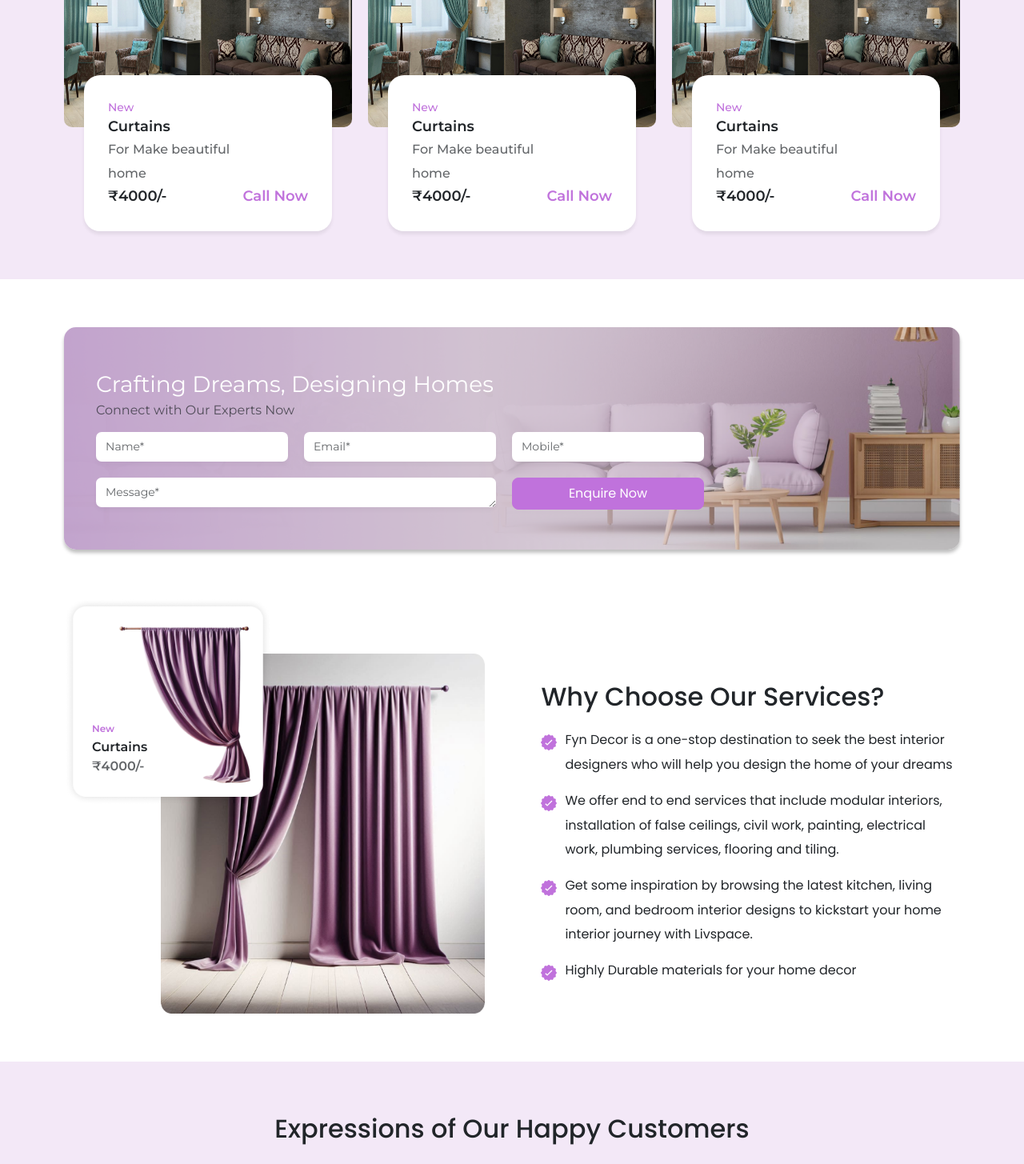
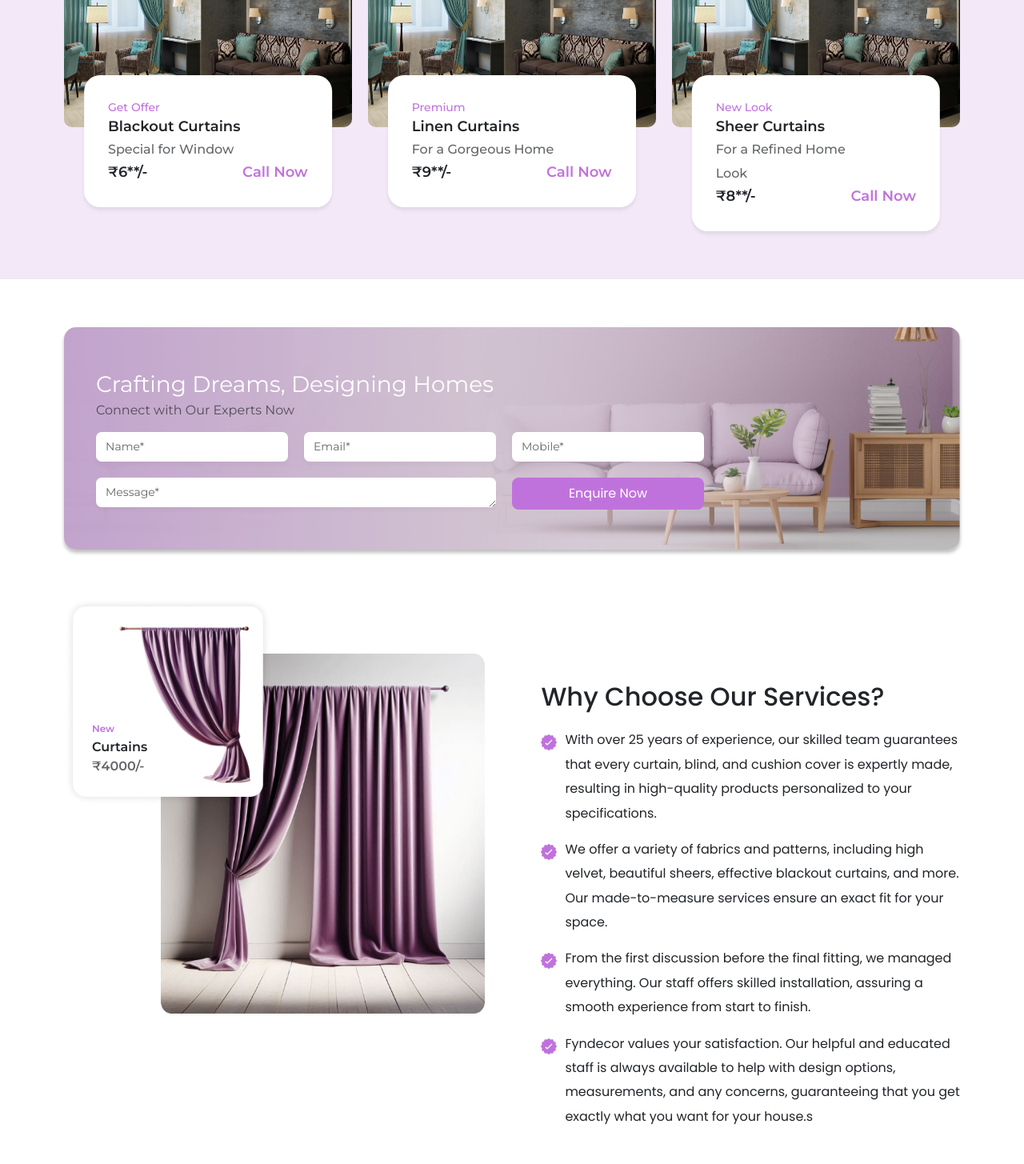
Before and after one commit to rdeepesh/fyndecor-web, a Next.js app: page / in a window 1280 px wide. Shown: the part 1940-3395 px from the top of the page at 80% size. Built offline with nearby package versions, Linux system fonts and the light colour scheme; a web font is replaced by a local one.

Commit message:
text-changes

```diff
--- a/src/app/components/ExploreOurFurnitureRange2.tsx
+++ b/src/app/components/ExploreOurFurnitureRange2.tsx
@@ -17,11 +17,11 @@ const ExploreOurFurnitureRange2 = () => {
         <div className="fancy__card">
           <Image src={cur_01} alt="" />
           <div className="content">
-            <span className="tag">New</span>
-            <h5>Curtains</h5>
-            <p>For Make beautiful home</p>
+            <span className="tag">Get Offer</span>
+            <h5>Blackout Curtains</h5>
+            <p>Special for Window </p>
             <div className="price__wrapper">
-              <span className="price">₹4000/-</span>
+              <span className="price">₹6**/-</span>
               <Link href={`tel:${MOBILE_NO}`}>Call Now</Link>
             </div>
           </div>
@@ -29,11 +29,11 @@ const ExploreOurFurnitureRange2 = () => {
         <div className="fancy__card">
           <Image src={cur_01} alt="" />
           <div className="content">
-            <span className="tag">New</span>
-            <h5>Curtains</h5>
-            <p>For Make beautiful home</p>
+            <span className="tag">Premium</span>
+            <h5>Linen Curtains</h5>
+            <p>For a Gorgeous Home</p>
             <div className="price__wrapper">
-              <span className="price">₹4000/-</span>
+              <span className="price">₹9**/-</span>
               <Link href={`tel:${MOBILE_NO}`}>Call Now</Link>
             </div>
           </div>
@@ -41,11 +41,11 @@ const ExploreOurFurnitureRange2 = () => {
         <div className="fancy__card">
           <Image src={cur_01} alt="" />
           <div className="content">
-            <span className="tag">New</span>
-            <h5>Curtains</h5>
-            <p>For Make beautiful home</p>
+            <span className="tag">New Look</span>
+            <h5>Sheer Curtains</h5>
+            <p>For a Refined Home Look</p>
             <div className="price__wrapper">
-              <span className="price">₹4000/-</span>
+              <span className="price">₹8**/-</span>
               <Link href={`tel:${MOBILE_NO}`}>Call Now</Link>
             </div>
           </div>
--- a/src/app/components/Footer.tsx
+++ b/src/app/components/Footer.tsx
@@ -118,13 +118,7 @@ const Footer = () => {
             <Image className="" src={logo} alt="fyndecor-logo" />
             <h5>Crafting Dreams, Designing Homes</h5>
             <p>
-              Welcome to Furniture Store, your go-to destination for quality and
-              stylish furniture. At Furniture Store, we believe in creating
-              spaces that reflect your personality and lifestyle. Whether you
-              are furnishing your home or office, we offer a wide range of
-              furniture options to suit every taste and budget. Our team of
-              skilled craftsmen ensures that each piece is crafted with
-              precision and attention to detail.
+            FynDecor provides high quality, Customised Curtains, Blinds, Cushion covers and Sofa covers at affordable prices. We offer a wide range of options including blackout curtains, sheer curtains, linen curtains and velvet curtains, as well as a variety of blinds such as vertical blinds, roller blinds, Venetian blinds, wooden blinds and motorised blinds. Our customized options will improve your living space beautifully. Book your appointment now!
             </p>
           </div>
           <div className="navigation__links">
--- a/src/app/components/WhyChooseUs.tsx
+++ b/src/app/components/WhyChooseUs.tsx
@@ -46,29 +46,24 @@ const WhyChooseUs = () => {
           <li>
             <CheckSvgIcon />
             <p>
-              Fyn Decor is a one-stop destination to seek the best interior
-              designers who will help you design the home of your dreams
+            With over 25 years of experience, our skilled team guarantees that every curtain, blind, and cushion cover is expertly made, resulting in high-quality products personalized to your specifications.
             </p>
           </li>
           <li>
             <CheckSvgIcon />
             <p>
-              We offer end to end services that include modular interiors,
-              installation of false ceilings, civil work, painting, electrical
-              work, plumbing services, flooring and tiling.
+            We offer a variety of fabrics and patterns, including high velvet, beautiful sheers, effective blackout curtains, and more. Our made-to-measure services ensure an exact fit for your space.
             </p>
           </li>
           <li>
             <CheckSvgIcon />
             <p>
-              Get some inspiration by browsing the latest kitchen, living room,
-              and bedroom interior designs to kickstart your home interior
-              journey with Livspace.
+            From the first discussion before the final fitting, we managed everything. Our staff offers skilled installation, assuring a smooth experience from start to finish.
             </p>
           </li>
           <li>
             <CheckSvgIcon />
-            <p>Highly Durable materials for your home decor</p>
+            <p>Fyndecor values your satisfaction. Our helpful and educated staff is always available to help with design options, measurements, and any concerns, guaranteeing that you get exactly what you want for your house.s</p>
           </li>
         </ul>
       </div>
--- a/src/app/utils.ts
+++ b/src/app/utils.ts
@@ -1,3 +1,3 @@
 export const MOBILE_NO = '+91 9818010701';
 export const ADDRESS = 'Sector 105, Gurugram, Haryana, India';
-export const MAIL_ID = 'info@fyndecor.com';
+export const MAIL_ID = 'fynddecor.com';
```
